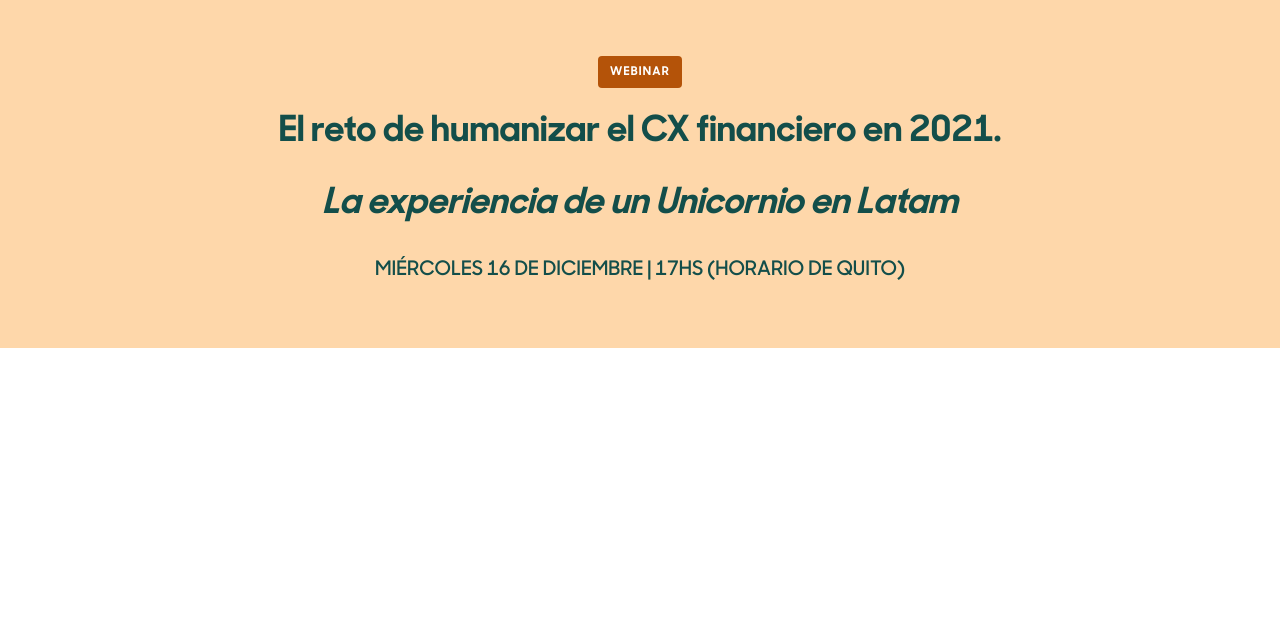
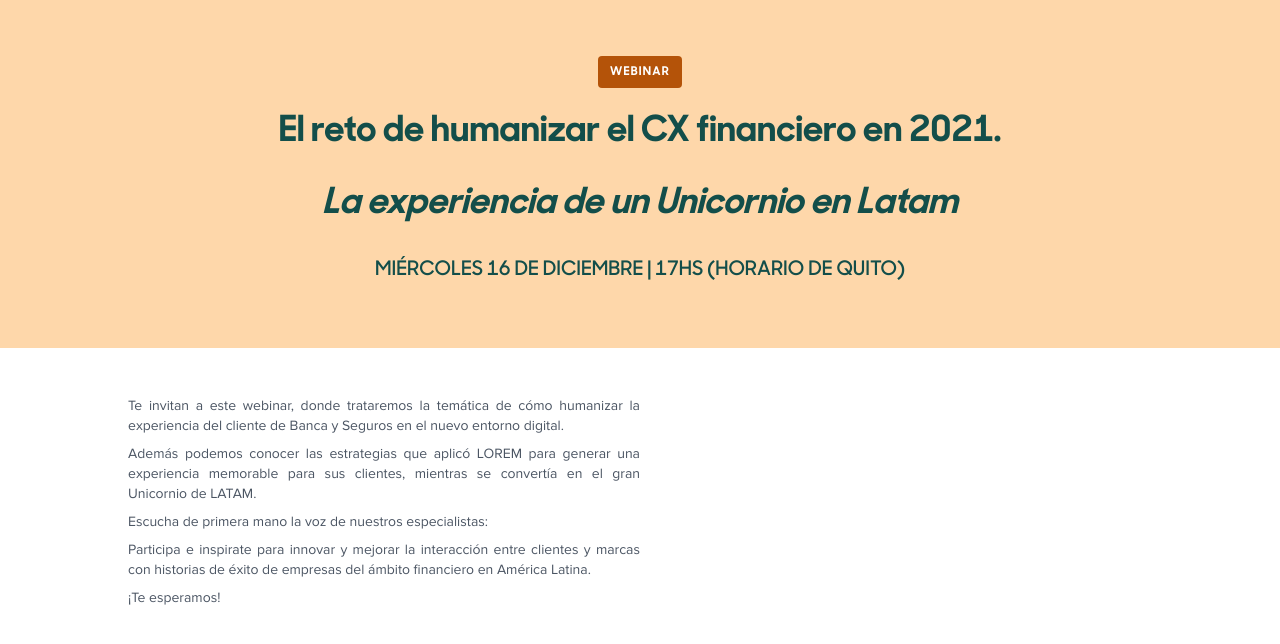
Before and after one commit to Miguelch7/VirtualEvent-Frontend, a React (Create React App) app: page / in a window 1280 px wide. Shown: the top 644 px of the page. Built offline with nearby package versions, Linux system fonts and the light colour scheme.

Commit message:
Create Main Component

```diff
--- a/src/App.css
+++ b/src/App.css
@@ -15,6 +15,15 @@
   src: local('Sharp Sans'), url(../public/fonts/SharpSansNo1-Bold.woff) format('woff');
 }
 
+@font-face {
+  font-family: 'Proxima Nova';
+  src: local('Proxima Nova'), url(../public/fonts/proximanova-regular-webfont.woff) format('woff');
+}
+
 .SharpSansFont {
   font-family: 'Sharp Sans';
 }
+
+.ProximaNovaFont {
+  font-family: 'Proxima Nova';
+}
--- a/src/App.js
+++ b/src/App.js
@@ -1,11 +1,16 @@
 import React from 'react';
 import './App.css';
 import Hero from './components/Hero';
+import Main from './components/Main';
 
 function App() {
   return (
     <>
       <Hero />
+
+      <section className="ProximaNovaFont flex flex-wrap justify-between items-center text-sm w-4/5 m-auto py-10 lg:flex-nowrap">
+        <Main />
+      </section>
     </>
   );
 }
--- /dev/null
+++ b/src/components/Main.js
@@ -0,0 +1,25 @@
+import React from 'react';
+
+const Main = () => {
+  return (
+    <main className="text-justify text-gray-600 lg:w-1/2 lg:mr-10">
+      {/* // TODO: <Partners /> */}
+
+      <p className="my-2">Te invitan a este webinar, donde trataremos la temática de cómo humanizar la experiencia del cliente de Banca y Seguros en el nuevo entorno digital.</p>
+
+      <p className="my-2">Además podemos conocer las estrategias que aplicó LOREM para generar una experiencia memorable para sus clientes, mientras se convertía en el gran Unicornio de LATAM.</p>
+
+      <p className="my-2">Escucha de primera mano la voz de nuestros especialistas:</p>
+
+      {/* // TODO: <Specialists /> */}
+
+      <p className="my-2">Participa e inspirate para innovar y mejorar la interacción entre clientes y marcas con historias de éxito de empresas del ámbito financiero en América Latina.</p>
+
+      <p className="my-2">¡Te esperamos!</p>
+
+      {/* // TODO: <Partners /> */}
+    </main>
+  );
+}
+
+export default Main;
```
Also changed, not shown: public/fonts/proximanova-regular-webfont.woff (added).
